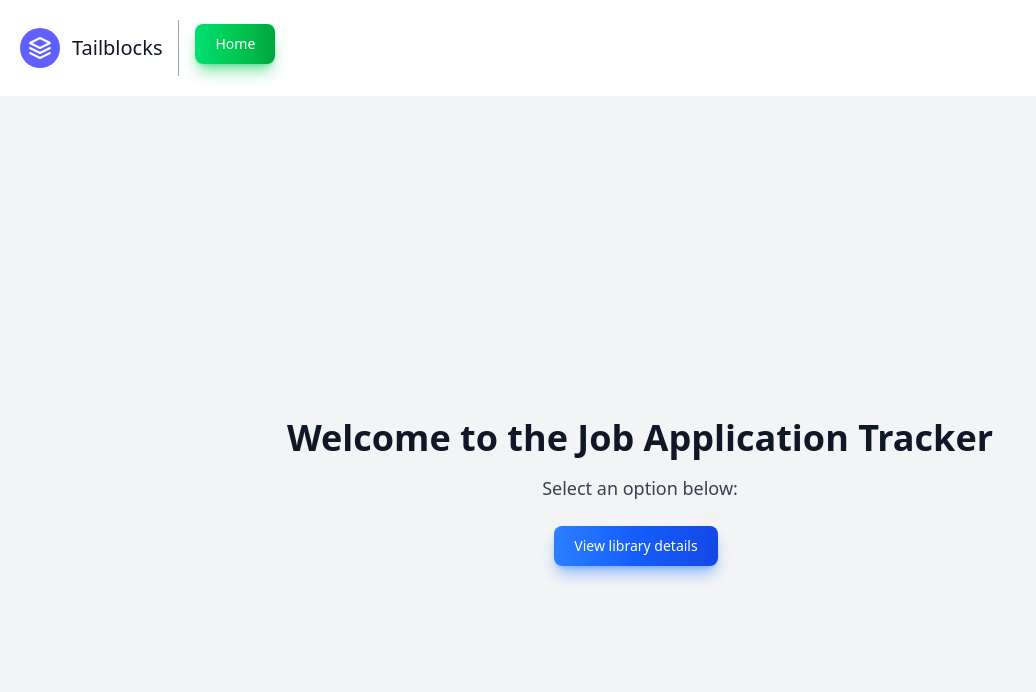
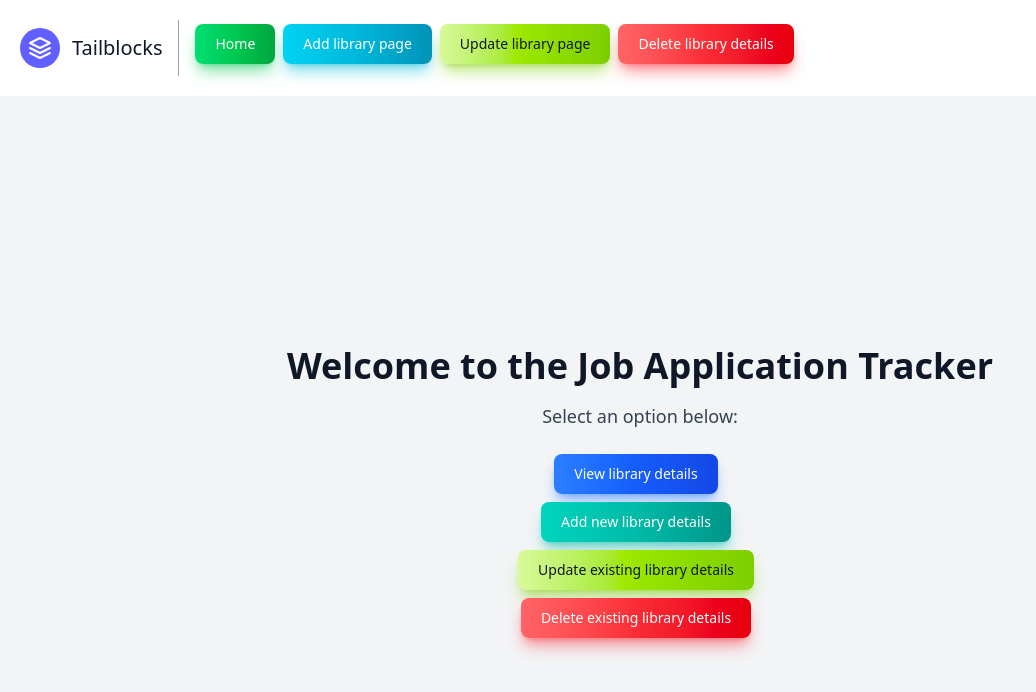
Before and after one commit to shyam8716/PROJECT-NARASIMHA, a React (Vite) app in the folder FONTEND/my-vite-app/: page /HomeLibrary in a window 1280 px wide. Shown: the top 692 px of the page, without its empty margins (0-1036 px from the left). Built offline with nearby package versions, Linux system fonts and the light colour scheme.

Commit message:
commited frontend folder

```diff
--- a/FONTEND/my-vite-app/src/LibraryRouting.jsx
+++ b/FONTEND/my-vite-app/src/LibraryRouting.jsx
@@ -14,11 +14,13 @@ const LibraryRouting = () => {
     </a>
     <nav class="md:mr-auto md:ml-4 md:py-1 md:pl-4 md:border-l md:border-gray-400	flex flex-wrap items-center text-base justify-center">
     <button type="button" class="text-white bg-gradient-to-r from-green-400 via-green-500 to-green-600 hover:bg-gradient-to-br focus:ring-4 focus:outline-none focus:ring-green-300 dark:focus:ring-green-800 shadow-lg shadow-green-500/50 dark:shadow-lg dark:shadow-green-800/80 font-medium rounded-lg text-sm px-5 py-2.5 text-center me-2 mb-2"><Link to="/HomeLibrary">Home</Link></button>
+    <button type="button" class="text-white bg-gradient-to-r from-cyan-400 via-cyan-500 to-cyan-600 hover:bg-gradient-to-br focus:ring-4 focus:outline-none focus:ring-cyan-300 dark:focus:ring-cyan-800 shadow-lg shadow-cyan-500/50 dark:shadow-lg dark:shadow-cyan-800/80 font-medium rounded-lg text-sm px-5 py-2.5 text-center me-2 mb-2"><Link to="/AddPage">Add library page</Link></button>
+    <button type="button" class="text-gray-900 bg-gradient-to-r from-lime-200 via-lime-400 to-lime-500 hover:bg-gradient-to-br focus:ring-4 focus:outline-none focus:ring-lime-300 dark:focus:ring-lime-800 shadow-lg shadow-lime-500/50 dark:shadow-lg dark:shadow-lime-800/80 font-medium rounded-lg text-sm px-5 py-2.5 text-center me-2 mb-2"><Link to="/UpdatePage">Update library page</Link></button>
+    <button type="button" class="text-white bg-gradient-to-r from-red-400 via-red-500 to-red-600 hover:bg-gradient-to-br focus:ring-4 focus:outline-none focus:ring-red-300 dark:focus:ring-red-800 shadow-lg shadow-red-500/50 dark:shadow-lg dark:shadow-red-800/80 font-medium rounded-lg text-sm px-5 py-2.5 text-center me-2 mb-2"><Link to="DeletePage">Delete library details</Link></button>
     </nav>
   </div>
 </header>
     </div>
   )
 }
-
 export default LibraryRouting
--- a/FONTEND/my-vite-app/src/ONLINE LIBRARY MANAGEMENT/AddaPage.jsx
+++ b/FONTEND/my-vite-app/src/ONLINE LIBRARY MANAGEMENT/AddaPage.jsx
@@ -9,12 +9,15 @@ const AddaPage = () => {
         "genre": "drama & comedy",
         "published_date": "2022-09-16"
     }
-
     )
+    const[success,setsuccess]=useState("")
+    const[error,seterror]=useState("")
   return (
-    <div>
-      <h3>Adding library details</h3>
-    </div>
+    <div style={{ padding: "20px", fontFamily: "Arial" }}>
+      <h1>Add New Book</h1>
+      {success && <p style={{ color: "green" }}>{success}</p>}
+      {error && <p style={{ color: "red" }}>{error}</p>}
+      </div>
   )
 }
 export default AddaPage
--- a/FONTEND/my-vite-app/src/ONLINE LIBRARY MANAGEMENT/HomeLibrary.jsx
+++ b/FONTEND/my-vite-app/src/ONLINE LIBRARY MANAGEMENT/HomeLibrary.jsx
@@ -10,6 +10,9 @@ const HomeLibrary = () => {
       </h1>
       <p className="text-lg mb-6 text-gray-700">Select an option below:</p>
       <button type="button" class="text-white bg-gradient-to-r from-blue-500 via-blue-600 to-blue-700 hover:bg-gradient-to-br focus:ring-4 focus:outline-none focus:ring-blue-300 dark:focus:ring-blue-800 shadow-lg shadow-blue-500/50 dark:shadow-lg dark:shadow-blue-800/80 font-medium rounded-lg text-sm px-5 py-2.5 text-center me-2 mb-2 "><Link to="/ViewPage">View library details</Link></button>
+      <button type="button" class="text-white bg-gradient-to-r from-teal-400 via-teal-500 to-teal-600 hover:bg-gradient-to-br focus:ring-4 focus:outline-none focus:ring-teal-300 dark:focus:ring-teal-800 shadow-lg shadow-teal-500/50 dark:shadow-lg dark:shadow-teal-800/80 font-medium rounded-lg text-sm px-5 py-2.5 text-center me-2 mb-2"><Link to="/AddPage">Add new library details</Link></button>
+      <button type="button" class="text-gray-900 bg-gradient-to-r from-lime-200 via-lime-400 to-lime-500 hover:bg-gradient-to-br focus:ring-4 focus:outline-none focus:ring-lime-300 dark:focus:ring-lime-800 shadow-lg shadow-lime-500/50 dark:shadow-lg dark:shadow-lime-800/80 font-medium rounded-lg text-sm px-5 py-2.5 text-center me-2 mb-2"><Link to="/UpdatePage">Update existing library details</Link></button>
+      <button type="button" class="text-white bg-gradient-to-r from-red-400 via-red-500 to-red-600 hover:bg-gradient-to-br focus:ring-4 focus:outline-none focus:ring-red-300 dark:focus:ring-red-800 shadow-lg shadow-red-500/50 dark:shadow-lg dark:shadow-red-800/80 font-medium rounded-lg text-sm px-5 py-2.5 text-center me-2 mb-2"><Link to="/DeletePage">Delete existing library details</Link></button>
       </div>
     </div>
   )
--- a/FONTEND/my-vite-app/src/ONLINE LIBRARY MANAGEMENT/ViewPage.jsx
+++ b/FONTEND/my-vite-app/src/ONLINE LIBRARY MANAGEMENT/ViewPage.jsx
@@ -1,17 +1,21 @@
-import React, { useEffect, useState } from "react";
+import React, { useEffect, useState, useRef } from "react";
 import api from "../api/axios"; // adjust path if needed
 
 const ViewPage = () => {
   const [books, setBooks] = useState([]);
   const [loading, setLoading] = useState(true);
   const [error, setError] = useState(null);
+  const fetched = useRef(false); // ensures fetch happens only once
 
   useEffect(() => {
+    if (fetched.current) return; // skip if already fetched
+    fetched.current = true;
+
     const fetchBooks = async () => {
       try {
         const response = await api.get("/online_library_management/Reading_library_api/");
-        console.log("Fetched data:", response.data); // check what backend returns
-        setBooks(response.data); // assuming backend returns an array
+        console.log("Fetched data:", response.data); // will log only once
+        setBooks(response.data); // backend should return an array
       } catch (err) {
         console.error("Error fetching books:", err);
         setError(err.message);
```
